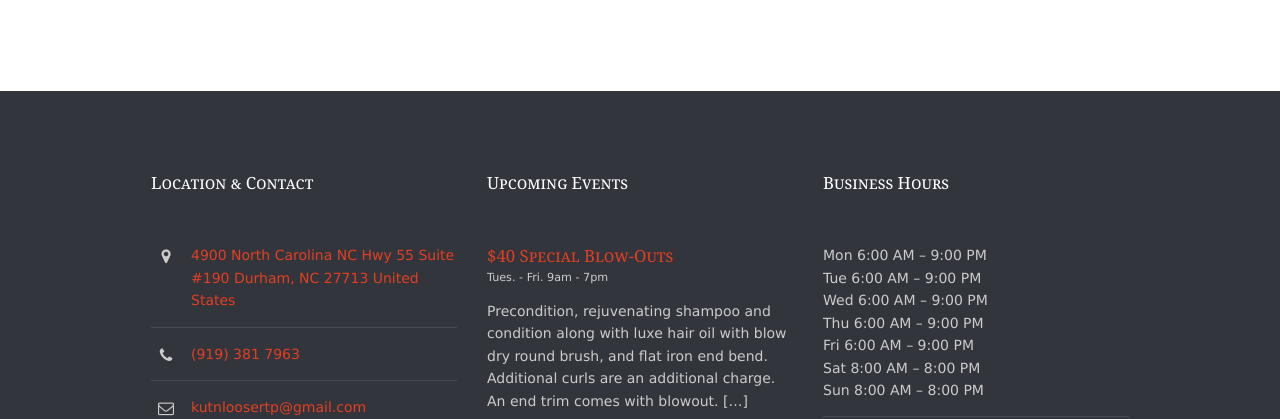
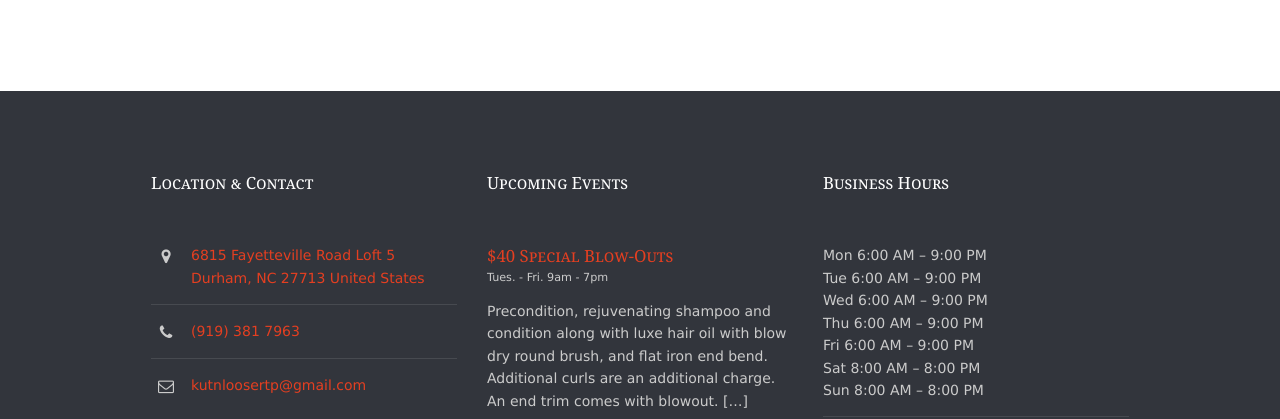
Before and after one commit to sterilingmason/kutnloose, a plain HTML site: page pages/About.html in a window 1280 px wide. Shown: the part 915-1334 px from the top of the page. Drawn offline with Linux system fonts and the light colour scheme.

Commit message:
Editing Address in footer

```diff
--- a/pages/About.html
+++ b/pages/About.html
@@ -222,6 +222,7 @@ Licence URI: http://www.os-templates.com/template-terms
     <!--&lt;!&ndash; ################################################################################################ &ndash;&gt;-->
     <!--&lt;!&ndash; / main body &ndash;&gt;-->
     <!--<div class="clear"></div>-->
+    </div>
   </main>
 </div>
 
@@ -237,10 +238,9 @@ Licence URI: http://www.os-templates.com/template-terms
         <li><i class="fa fa-map-marker"></i>
           <a href="https://www.google.com/maps/dir//''/@35.8984667,-78.9685931,12z/data=!3m1!4b1!4m8!4m7!1m0!1m5!1m1!1s0x89ace5a1bee63f21:0x27c5dc7d37b6b6d5!2m2!1d-78.898553!2d35.898487">
             <address>
-              4900 North Carolina NC Hwy 55
-              Suite #190
-              Durham, NC 27713
-              United States
+                6815 Fayetteville Road Loft 5
+                Durham, NC 27713
+                United States
             </address>
           </a>
         </li>
```
Also changed, not shown: index.html (+1 -2 lines), pages/Contact.html (+2 -3 lines), pages/gallery.html (+1 -2 lines).
